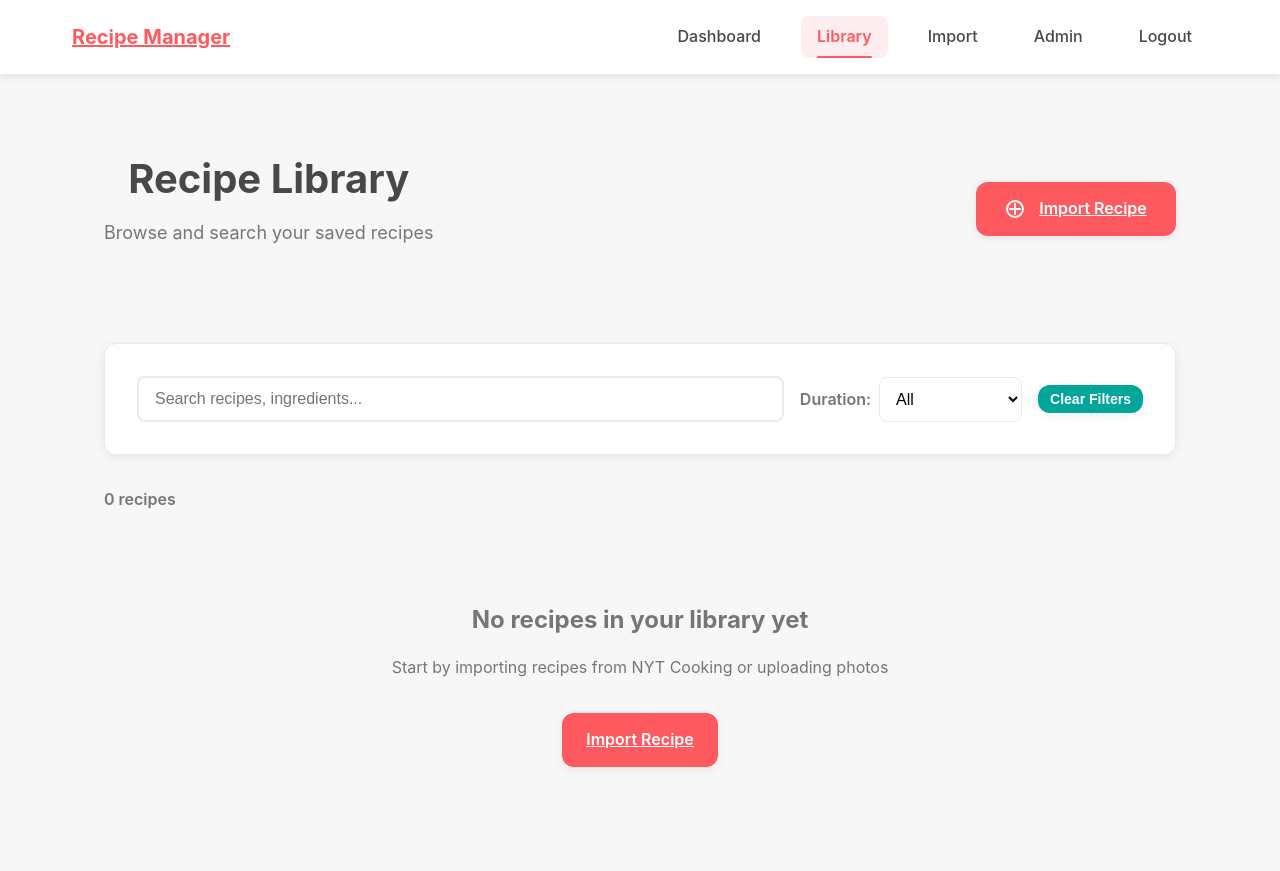
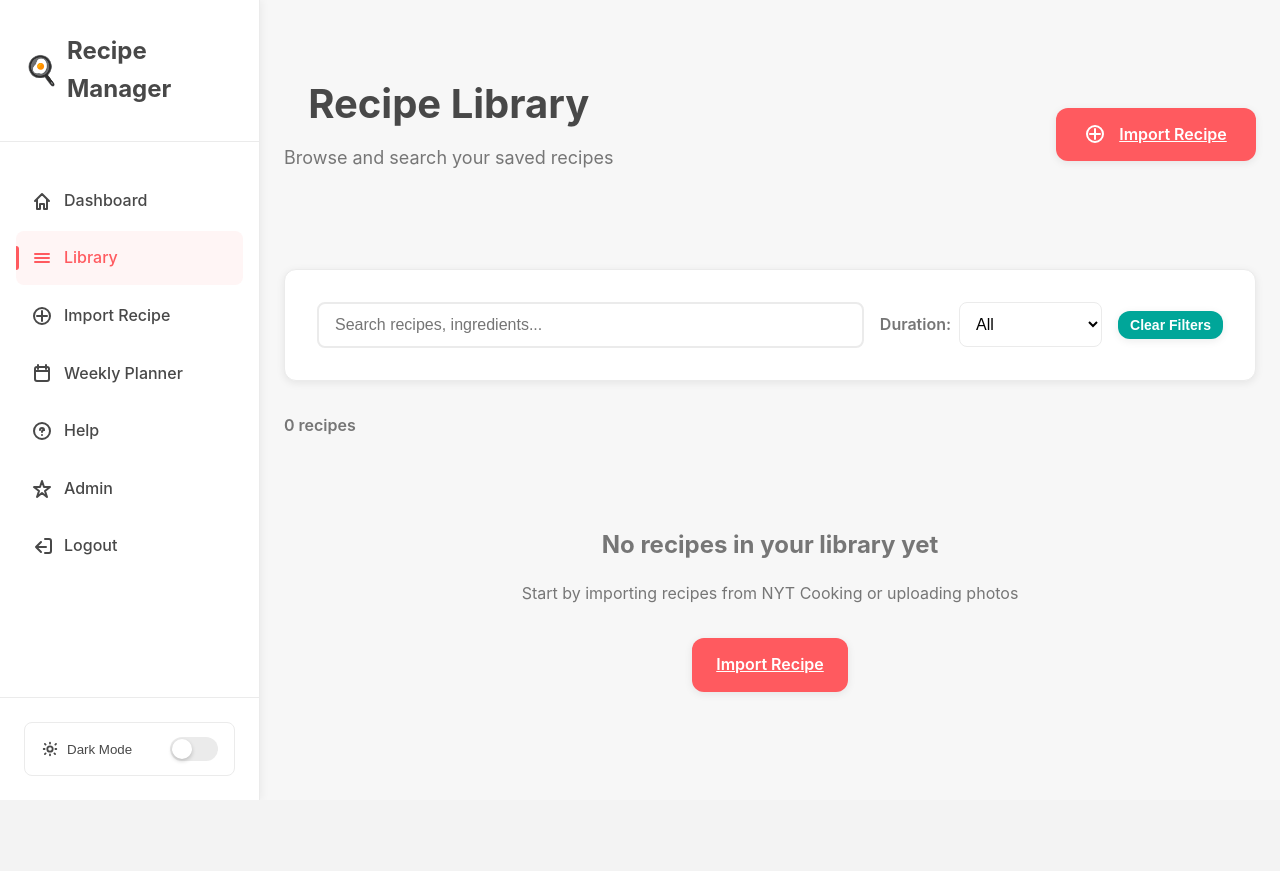
Before and after one commit to ladkam/Test, a Flask app: page /library in a window 1280 px wide. After the commit the page ends 761 px from the top, so only its background shows below. Run offline with Flask 3, Linux system fonts and the light colour scheme; a user stored in the database is signed in; data that the repository does not hold is empty; some libraries are stand-ins or nearby versions.

Commit message:
Add modern sidebar navigation and dark mode
Major UI/UX Enhancements:

1. Sidebar Navigation:
   - Fixed left sidebar (260px wide)
   - Smooth slide animations on hover
   - Active page indicator with accent bar
   - Icon-based navigation for better visual hierarchy
   - Responsive: hides on mobile, expandable
   - Body content auto-adjusts with margin-left

2. Dark Mode Implementation:
   - Complete dark theme with custom color palette
   - Toggle button in sidebar footer
   - Persists preference in localStorage
   - Smooth color transitions (0.3s)
   - All components support dark mode
   - Modern toggle switch with sliding animation

3. Dark Mode Colors:
   - Background: #1a1a1a (cards: #2d2d2d)
   - Text: #e0e0e0 (secondary: #a0a0a0)
   - Primary: #FF6B70 (adjusted for dark bg)
   - Sidebar: #242424 with darker accents

4. Sidebar Features:
   - Brand header with emoji icon
   - Hover effects with translateX
   - Active state highlighting
   - Footer with dark mode toggle
   - Smooth transitions throughout
   - Box shadow for depth

5. Navigation Icons:
   - Dashboard, Library, Import, Planner, Help
   - Admin panel (if authorized)
   - Logout option
   - All SVG-based for crisp rendering

6. Responsive Design:
   - Desktop: Fixed sidebar, content offset
   - Mobile: Sidebar slides from left
   - Smooth transitions on resize
   - No layout jank

The app now has a modern, professional appearance with
a sophisticated dark mode and intuitive sidebar navigation!

```diff
--- a/static/css/style.css
+++ b/static/css/style.css
@@ -16,7 +16,7 @@ html {
     --secondary-color: #00A699;
     --success-color: #008489;
     --error-color: #C13515;
-    --background: #FFFFFF;
+    --background: #F7F7F7;
     --card-background: #FFFFFF;
     --text-primary: #484848;
     --text-secondary: #767676;
@@ -25,6 +25,31 @@ html {
     --shadow-md: 0 4px 12px rgba(0, 0, 0, 0.08);
     --shadow-lg: 0 8px 24px rgba(0, 0, 0, 0.12);
     --border-radius: 12px;
+    --sidebar-width: 260px;
+    --sidebar-bg: #FFFFFF;
+    --sidebar-text: #484848;
+    --sidebar-hover: #F7F7F7;
+    --sidebar-active: #FFF5F5;
+}
+
+/* Dark mode variables */
+[data-theme="dark"] {
+    --primary-color: #FF6B70;
+    --primary-hover: #FF5A5F;
+    --secondary-color: #00BFB3;
+    --success-color: #00A699;
+    --background: #1a1a1a;
+    --card-background: #2d2d2d;
+    --text-primary: #e0e0e0;
+    --text-secondary: #a0a0a0;
+    --border-color: #404040;
+    --shadow: 0 2px 8px rgba(0, 0, 0, 0.3);
+    --shadow-md: 0 4px 12px rgba(0, 0, 0, 0.4);
+    --shadow-lg: 0 8px 24px rgba(0, 0, 0, 0.5);
+    --sidebar-bg: #242424;
+    --sidebar-text: #e0e0e0;
+    --sidebar-hover: #333333;
+    --sidebar-active: #3d2f30;
 }
 
 /* ========== Keyframe Animations ========== */
@@ -101,11 +126,13 @@ html {
 
 body {
     font-family: -apple-system, BlinkMacSystemFont, 'Segoe UI', Roboto, Oxygen, Ubuntu, Cantarell, sans-serif;
-    background: #F7F7F7;
+    background: var(--background);
     color: var(--text-primary);
     line-height: 1.6;
     min-height: 100vh;
     animation: fadeIn 0.3s ease-out;
+    margin-left: var(--sidebar-width);
+    transition: margin-left 0.3s ease, background-color 0.3s ease, color 0.3s ease;
 }
 
 .container {
@@ -113,6 +140,171 @@ body {
     margin: 0 auto;
     padding: 2.5rem 1.5rem;
     animation: fadeInUp 0.5s ease-out;
+}
+
+/* ========== Sidebar Navigation ========== */
+.sidebar {
+    position: fixed;
+    left: 0;
+    top: 0;
+    width: var(--sidebar-width);
+    height: 100vh;
+    background: var(--sidebar-bg);
+    border-right: 1px solid var(--border-color);
+    padding: 2rem 0;
+    overflow-y: auto;
+    z-index: 100;
+    transition: all 0.3s cubic-bezier(0.4, 0, 0.2, 1);
+    box-shadow: 2px 0 8px rgba(0, 0, 0, 0.05);
+}
+
+.sidebar-brand {
+    padding: 0 1.5rem 2rem;
+    border-bottom: 1px solid var(--border-color);
+    margin-bottom: 2rem;
+}
+
+.sidebar-brand h1 {
+    font-size: 1.5rem;
+    font-weight: 700;
+    color: var(--text-primary);
+    margin: 0;
+    display: flex;
+    align-items: center;
+    gap: 0.5rem;
+}
+
+.sidebar-brand h1::before {
+    content: '🍳';
+    font-size: 1.75rem;
+}
+
+.sidebar-nav {
+    padding: 0 1rem;
+}
+
+.sidebar-nav-link {
+    display: flex;
+    align-items: center;
+    gap: 0.75rem;
+    padding: 0.875rem 1rem;
+    margin-bottom: 0.25rem;
+    border-radius: 0.5rem;
+    color: var(--sidebar-text);
+    text-decoration: none;
+    font-weight: 500;
+    transition: all 0.2s cubic-bezier(0.4, 0, 0.2, 1);
+    position: relative;
+}
+
+.sidebar-nav-link:hover {
+    background: var(--sidebar-hover);
+    transform: translateX(4px);
+}
+
+.sidebar-nav-link.active {
+    background: var(--sidebar-active);
+    color: var(--primary-color);
+}
+
+.sidebar-nav-link.active::before {
+    content: '';
+    position: absolute;
+    left: 0;
+    top: 50%;
+    transform: translateY(-50%);
+    width: 3px;
+    height: 24px;
+    background: var(--primary-color);
+    border-radius: 0 3px 3px 0;
+}
+
+.sidebar-nav-icon {
+    width: 20px;
+    height: 20px;
+    flex-shrink: 0;
+}
+
+.sidebar-footer {
+    position: absolute;
+    bottom: 0;
+    left: 0;
+    right: 0;
+    padding: 1.5rem;
+    border-top: 1px solid var(--border-color);
+    background: var(--sidebar-bg);
+}
+
+/* Dark Mode Toggle */
+.theme-toggle {
+    width: 100%;
+    display: flex;
+    align-items: center;
+    justify-content: space-between;
+    padding: 0.875rem 1rem;
+    background: var(--card-background);
+    border: 1px solid var(--border-color);
+    border-radius: 0.5rem;
+    cursor: pointer;
+    transition: all 0.2s ease;
+    color: var(--text-primary);
+    font-weight: 500;
+}
+
+.theme-toggle:hover {
+    background: var(--sidebar-hover);
+    transform: translateY(-1px);
+}
+
+.theme-toggle-slider {
+    position: relative;
+    width: 48px;
+    height: 24px;
+    background: var(--border-color);
+    border-radius: 12px;
+    transition: all 0.3s ease;
+}
+
+[data-theme="dark"] .theme-toggle-slider {
+    background: var(--primary-color);
+}
+
+.theme-toggle-slider::after {
+    content: '';
+    position: absolute;
+    top: 2px;
+    left: 2px;
+    width: 20px;
+    height: 20px;
+    background: white;
+    border-radius: 50%;
+    transition: all 0.3s cubic-bezier(0.4, 0, 0.2, 1);
+    box-shadow: 0 2px 4px rgba(0, 0, 0, 0.2);
+}
+
+[data-theme="dark"] .theme-toggle-slider::after {
+    transform: translateX(24px);
+}
+
+.theme-toggle-label {
+    display: flex;
+    align-items: center;
+    gap: 0.5rem;
+}
+
+/* Mobile responsiveness */
+@media (max-width: 768px) {
+    body {
+        margin-left: 0;
+    }
+
+    .sidebar {
+        transform: translateX(-100%);
+    }
+
+    .sidebar.open {
+        transform: translateX(0);
+    }
 }
 
 /* Header */
--- /dev/null
+++ b/static/js/theme.js
@@ -0,0 +1,24 @@
+// Dark mode toggle functionality
+(function() {
+    // Check for saved theme preference or default to light mode
+    const currentTheme = localStorage.getItem('theme') || 'light';
+    document.documentElement.setAttribute('data-theme', currentTheme);
+
+    // Wait for DOM to be ready
+    document.addEventListener('DOMContentLoaded', function() {
+        const themeToggle = document.getElementById('theme-toggle');
+
+        if (themeToggle) {
+            themeToggle.addEventListener('click', function() {
+                let theme = document.documentElement.getAttribute('data-theme');
+                let newTheme = theme === 'dark' ? 'light' : 'dark';
+
+                document.documentElement.setAttribute('data-theme', newTheme);
+                localStorage.setItem('theme', newTheme);
+
+                // Add a subtle animation class
+                document.body.style.transition = 'background-color 0.3s ease, color 0.3s ease';
+            });
+        }
+    });
+})();
--- /dev/null
+++ b/templates/_sidebar.html
@@ -0,0 +1,80 @@
+<!-- Sidebar Navigation -->
+<aside class="sidebar">
+    <div class="sidebar-brand">
+        <h1>Recipe Manager</h1>
+    </div>
+
+    <nav class="sidebar-nav">
+        <a href="{{ url_for('index') }}" class="sidebar-nav-link {% if request.endpoint == 'index' %}active{% endif %}">
+            <svg class="sidebar-nav-icon" viewBox="0 0 20 20" fill="none" stroke="currentColor" stroke-width="2">
+                <path d="M3 10l7-7 7 7M5 8v10h3v-5h4v5h3V8" stroke-linecap="round" stroke-linejoin="round"/>
+            </svg>
+            Dashboard
+        </a>
+
+        <a href="{{ url_for('library') }}" class="sidebar-nav-link {% if request.endpoint == 'library' %}active{% endif %}">
+            <svg class="sidebar-nav-icon" viewBox="0 0 20 20" fill="none" stroke="currentColor" stroke-width="2">
+                <path d="M3 6h14M3 10h14M3 14h14" stroke-linecap="round"/>
+            </svg>
+            Library
+        </a>
+
+        <a href="{{ url_for('import_recipe') }}" class="sidebar-nav-link {% if request.endpoint == 'import_recipe' %}active{% endif %}">
+            <svg class="sidebar-nav-icon" viewBox="0 0 20 20" fill="none" stroke="currentColor" stroke-width="2">
+                <path d="M10 5v10m-5-5h10" stroke-linecap="round"/>
+                <circle cx="10" cy="10" r="8" fill="none"/>
+            </svg>
+            Import Recipe
+        </a>
+
+        <a href="{{ url_for('planner') }}" class="sidebar-nav-link {% if request.endpoint == 'planner' %}active{% endif %}">
+            <svg class="sidebar-nav-icon" viewBox="0 0 20 20" fill="none" stroke="currentColor" stroke-width="2">
+                <rect x="3" y="4" width="14" height="14" rx="2" ry="2" fill="none"/>
+                <path d="M6 2v4M14 2v4M3 8h14" stroke-linecap="round"/>
+            </svg>
+            Weekly Planner
+        </a>
+
+        <a href="{{ url_for('help_view') }}" class="sidebar-nav-link {% if request.endpoint == 'help_view' %}active{% endif %}">
+            <svg class="sidebar-nav-icon" viewBox="0 0 20 20" fill="none" stroke="currentColor" stroke-width="2">
+                <circle cx="10" cy="10" r="8" fill="none"/>
+                <path d="M10 14v.01M10 11a2 2 0 012-2 2 2 0 00-4 0" stroke-linecap="round"/>
+            </svg>
+            Help
+        </a>
+
+        {% if current_user.is_authenticated %}
+            {% if current_user.is_admin() %}
+                <a href="{{ url_for('admin_dashboard') }}" class="sidebar-nav-link {% if request.endpoint == 'admin_dashboard' %}active{% endif %}">
+                    <svg class="sidebar-nav-icon" viewBox="0 0 20 20" fill="none" stroke="currentColor" stroke-width="2">
+                        <path d="M10 2l2 6h6l-5 4 2 6-5-4-5 4 2-6-5-4h6z" stroke-linecap="round" stroke-linejoin="round"/>
+                    </svg>
+                    Admin
+                </a>
+            {% endif %}
+
+            <a href="{{ url_for('logout') }}" class="sidebar-nav-link">
+                <svg class="sidebar-nav-icon" viewBox="0 0 20 20" fill="none" stroke="currentColor" stroke-width="2">
+                    <path d="M13 3h4a2 2 0 012 2v10a2 2 0 01-2 2h-4M9 16l-5-5 5-5M14 11H4" stroke-linecap="round" stroke-linejoin="round"/>
+                </svg>
+                Logout
+            </a>
+        {% endif %}
+    </nav>
+
+    <div class="sidebar-footer">
+        <button id="theme-toggle" class="theme-toggle">
+            <span class="theme-toggle-label">
+                <svg width="18" height="18" viewBox="0 0 20 20" fill="none" stroke="currentColor" stroke-width="2">
+                    <path d="M10 3v1m0 12v1m7-7h-1M4 10H3m13.66-5.66l-.71.71M5.05 14.95l-.71.71m11.32 0l-.71-.71M5.05 5.05l-.71-.71" stroke-linecap="round"/>
+                    <circle cx="10" cy="10" r="3" fill="none"/>
+                </svg>
+                Dark Mode
+            </span>
+            <div class="theme-toggle-slider"></div>
+        </button>
+    </div>
+</aside>
+
+<!-- Theme toggle script -->
+<script src="{{ url_for('static', filename='js/theme.js') }}"></script>
--- a/templates/library.html
+++ b/templates/library.html
@@ -8,22 +8,7 @@
     <link rel="stylesheet" href="{{ url_for('static', filename='css/style.css') }}">
 </head>
 <body>
-    <nav class="top-nav">
-        <div class="nav-content">
-            <a href="{{ url_for('index') }}" class="nav-brand">Recipe Manager</a>
-            <div class="nav-links">
-                <a href="{{ url_for('index') }}" class="nav-link">Dashboard</a>
-                <a href="{{ url_for('library') }}" class="nav-link active">Library</a>
-                <a href="{{ url_for('import_recipe') }}" class="nav-link">Import</a>
-                {% if current_user.is_authenticated %}
-                    {% if current_user.is_admin() %}
-                        <a href="{{ url_for('admin_dashboard') }}" class="nav-link">Admin</a>
-                    {% endif %}
-                    <a href="{{ url_for('logout') }}" class="nav-link">Logout</a>
-                {% endif %}
-            </div>
-        </div>
-    </nav>
+    {% include '_sidebar.html' %}
 
     <div class="container">
         <header class="library-header">
```
